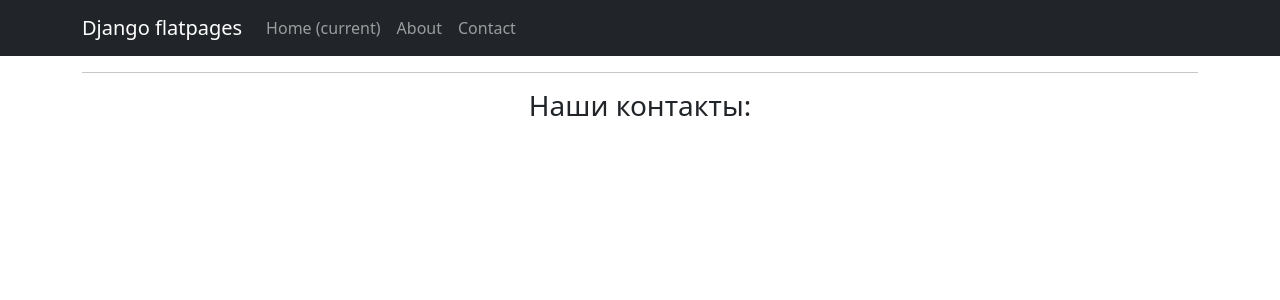
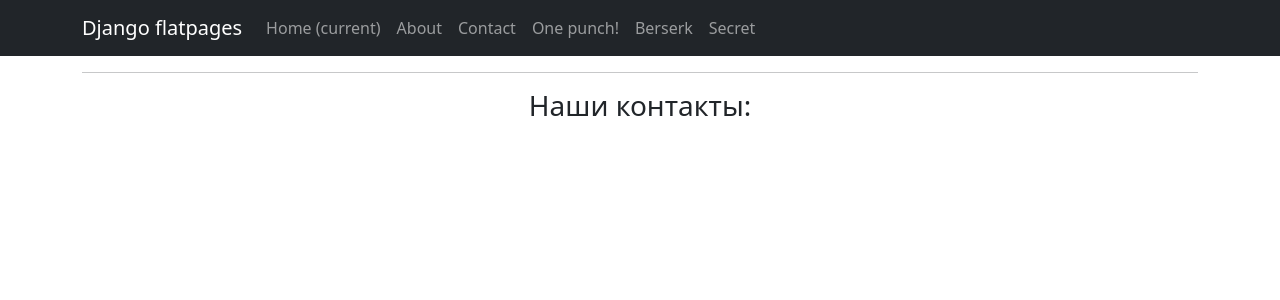
Before and after one commit to Arekabu/Django_time, a Django app: template templates/flatpages/contact_page.html in a window 1280 px wide. Shown: the top 300 px of the page. Run offline with Django 5.2, Linux system fonts and the light colour scheme; the template is opened without the code that fills it, so the values that code supplies are empty; some libraries are stand-ins or nearby versions.

Commit message:
Links added to main page

```diff
--- a/templates/flatpages/default.html
+++ b/templates/flatpages/default.html
@@ -35,6 +35,15 @@
                         <li class="nav-item">
                             <a class="nav-link" href="/contacts/">Contact</a>
                         </li>
+                        <li class="nav-item">
+                            <a class="nav-link" href="/anime_char00/">One punch!</a>
+                        </li>
+                        <li class="nav-item">
+                            <a class="nav-link" href="/anime_char01/">Berserk</a>
+                        </li>
+                        <li class="nav-item">
+                            <a class="nav-link" href="/anime_chan00/">Secret</a>
+                        </li>
                     </ul>
                 </div>
             </div>
```
Also changed, not shown: db.sqlite3.
